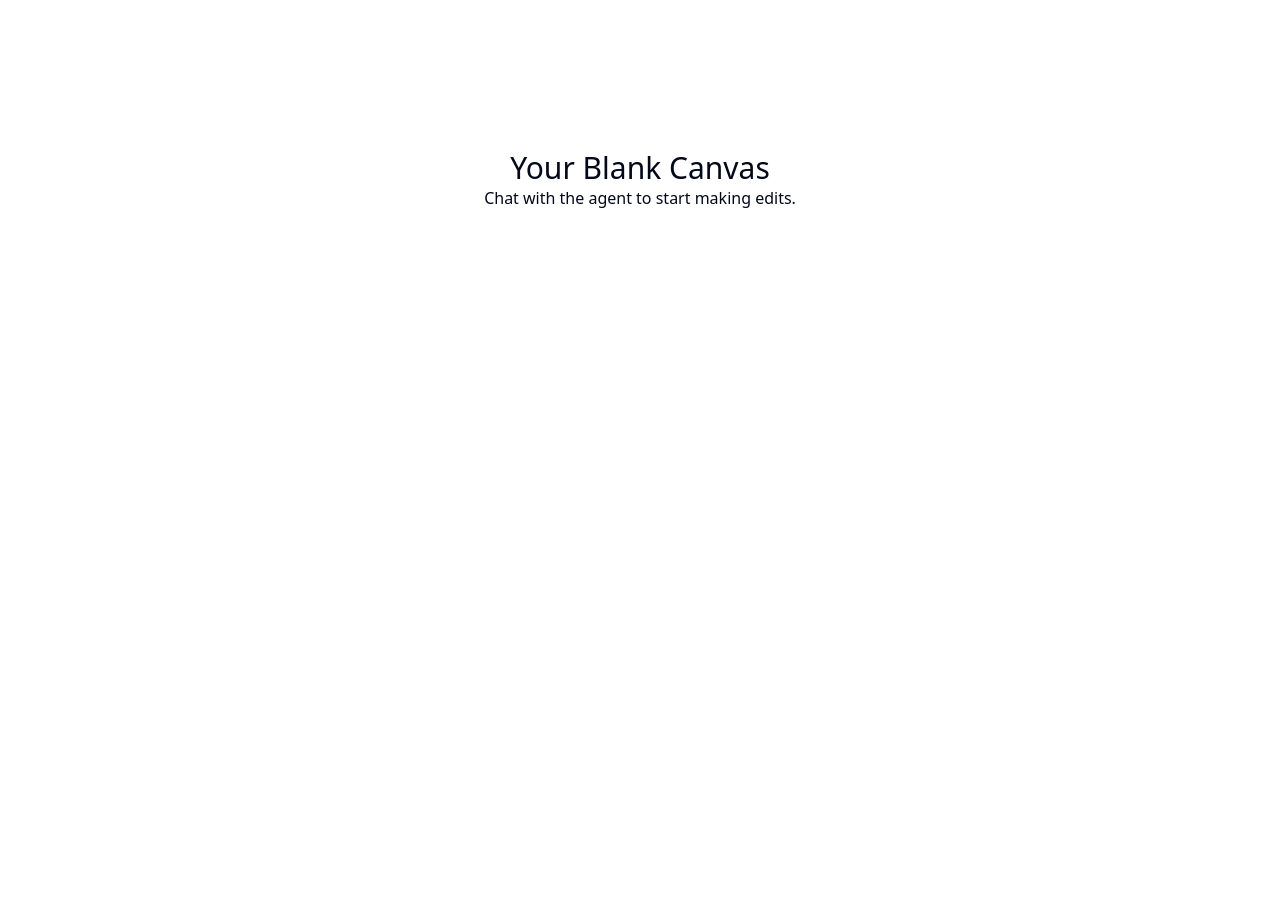
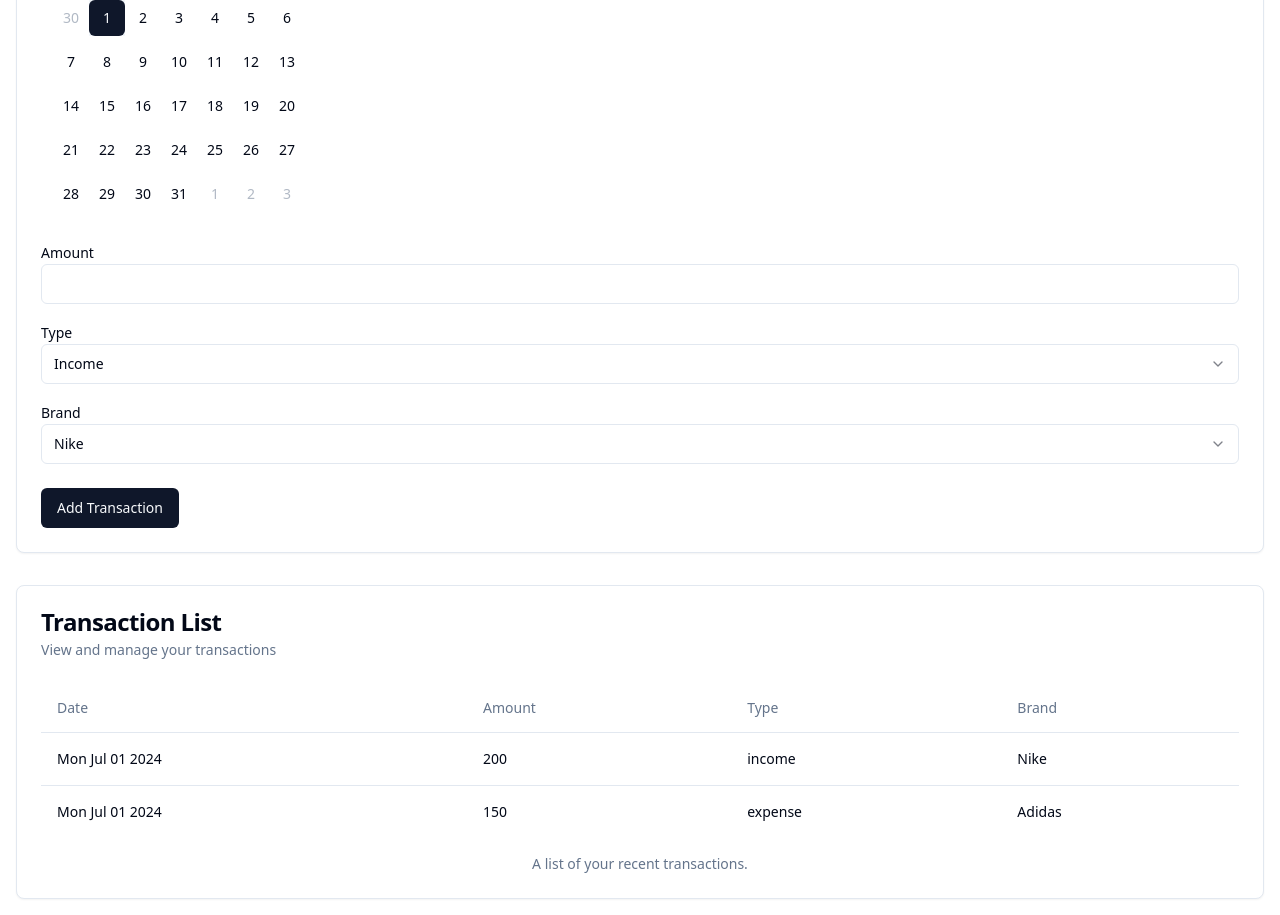
Before and after one commit to GPT-Engineer-App/kick-cashflow, a React (Vite) app: page / in a window 1280 px wide. Shown: the part 220-1135 px from the top of the page. Before the commit the page ends 800 px from the top, so only its background shows below. Built offline with nearby package versions, Linux system fonts and the light colour scheme.

Commit message:
Implemented sneaker accounting single page app with features to add, view, and manage transactions.

```diff
--- a/src/pages/Index.jsx
+++ b/src/pages/Index.jsx
@@ -1,14 +1,146 @@
-// Update this page (the content is just a fallback if you fail and example)
+import React, { useState } from "react";
+import {
+  Card,
+  CardContent,
+  CardDescription,
+  CardFooter,
+  CardHeader,
+  CardTitle,
+} from "@/components/ui/card";
+import { Input } from "@/components/ui/input";
+import { Select, SelectContent, SelectItem, SelectTrigger, SelectValue } from "@/components/ui/select";
+import { Calendar } from "@/components/ui/calendar";
+import { Table, TableBody, TableCaption, TableCell, TableHead, TableHeader, TableRow } from "@/components/ui/table";
+import { Dialog, DialogContent, DialogHeader, DialogTitle, DialogTrigger } from "@/components/ui/dialog";
+import { Label } from "@/components/ui/label";
+import { toast } from "sonner";
+import { Button } from "@/components/ui/button";
 
 const Index = () => {
+  const [transactions, setTransactions] = useState([
+    { id: 1, date: new Date(), amount: 200, type: "income", brand: "Nike" },
+    { id: 2, date: new Date(), amount: 150, type: "expense", brand: "Adidas" },
+  ]);
+  const [newTransaction, setNewTransaction] = useState({
+    date: new Date(),
+    amount: "",
+    type: "income",
+    brand: "Nike",
+  });
+
+  const handleAddTransaction = () => {
+    setTransactions([
+      ...transactions,
+      { ...newTransaction, id: transactions.length + 1 },
+    ]);
+    toast("Transaction added successfully.");
+  };
+
+  const handleInputChange = (e) => {
+    const { name, value } = e.target;
+    setNewTransaction({ ...newTransaction, [name]: value });
+  };
+
+  const handleSelectChange = (value, name) => {
+    setNewTransaction({ ...newTransaction, [name]: value });
+  };
+
   return (
-    <div className="h-screen w-screen flex items-center justify-center">
-      {/* Update with components here - default to put new layout sections as separate components in the components folder, and import them here */}
-      <div>
-        <h1 className="text-3xl text-center">Your Blank Canvas</h1>
-        <p className="text-center">
-          Chat with the agent to start making edits.
-        </p>
+    <div className="p-4">
+      <Card>
+        <CardHeader>
+          <CardTitle>Add New Transaction</CardTitle>
+          <CardDescription>Track your sneaker transactions</CardDescription>
+        </CardHeader>
+        <CardContent>
+          <div className="space-y-4">
+            <div>
+              <Label htmlFor="date">Date</Label>
+              <Calendar
+                mode="single"
+                selected={newTransaction.date}
+                onSelect={(date) => handleSelectChange(date, "date")}
+              />
+            </div>
+            <div>
+              <Label htmlFor="amount">Amount</Label>
+              <Input
+                id="amount"
+                name="amount"
+                type="number"
+                value={newTransaction.amount}
+                onChange={handleInputChange}
+              />
+            </div>
+            <div>
+              <Label htmlFor="type">Type</Label>
+              <Select
+                value={newTransaction.type}
+                onValueChange={(value) => handleSelectChange(value, "type")}
+              >
+                <SelectTrigger className="w-full">
+                  <SelectValue placeholder="Select type" />
+                </SelectTrigger>
+                <SelectContent>
+                  <SelectItem value="income">Income</SelectItem>
+                  <SelectItem value="expense">Expense</SelectItem>
+                </SelectContent>
+              </Select>
+            </div>
+            <div>
+              <Label htmlFor="brand">Brand</Label>
+              <Select
+                value={newTransaction.brand}
+                onValueChange={(value) => handleSelectChange(value, "brand")}
+              >
+                <SelectTrigger className="w-full">
+                  <SelectValue placeholder="Select brand" />
+                </SelectTrigger>
+                <SelectContent>
+                  <SelectItem value="Nike">Nike</SelectItem>
+                  <SelectItem value="Adidas">Adidas</SelectItem>
+                  <SelectItem value="Puma">Puma</SelectItem>
+                  <SelectItem value="Reebok">Reebok</SelectItem>
+                </SelectContent>
+              </Select>
+            </div>
+          </div>
+        </CardContent>
+        <CardFooter>
+          <Button onClick={handleAddTransaction}>Add Transaction</Button>
+        </CardFooter>
+      </Card>
+
+      <div className="mt-8">
+        <Card>
+          <CardHeader>
+            <CardTitle>Transaction List</CardTitle>
+            <CardDescription>View and manage your transactions</CardDescription>
+          </CardHeader>
+          <CardContent>
+            <Table>
+              <TableCaption>A list of your recent transactions.</TableCaption>
+              <TableHeader>
+                <TableRow>
+                  <TableHead>Date</TableHead>
+                  <TableHead>Amount</TableHead>
+                  <TableHead>Type</TableHead>
+                  <TableHead>Brand</TableHead>
+                </TableRow>
+              </TableHeader>
+              <TableBody>
+                {transactions.map((transaction) => (
+                  <TableRow key={transaction.id}>
+                    <TableCell>{transaction.date.toDateString()}</TableCell>
+                    <TableCell>{transaction.amount}</TableCell>
+                    <TableCell>{transaction.type}</TableCell>
+                    <TableCell>{transaction.brand}</TableCell>
+                  </TableRow>
+                ))}
+              </TableBody>
+            </Table>
+          </CardContent>
+        </Card>
       </div>
     </div>
   );
```
